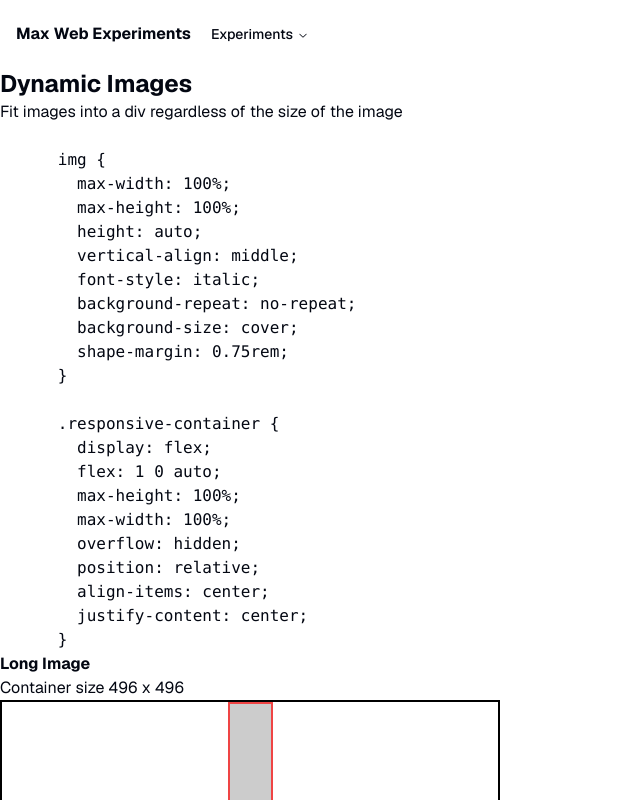
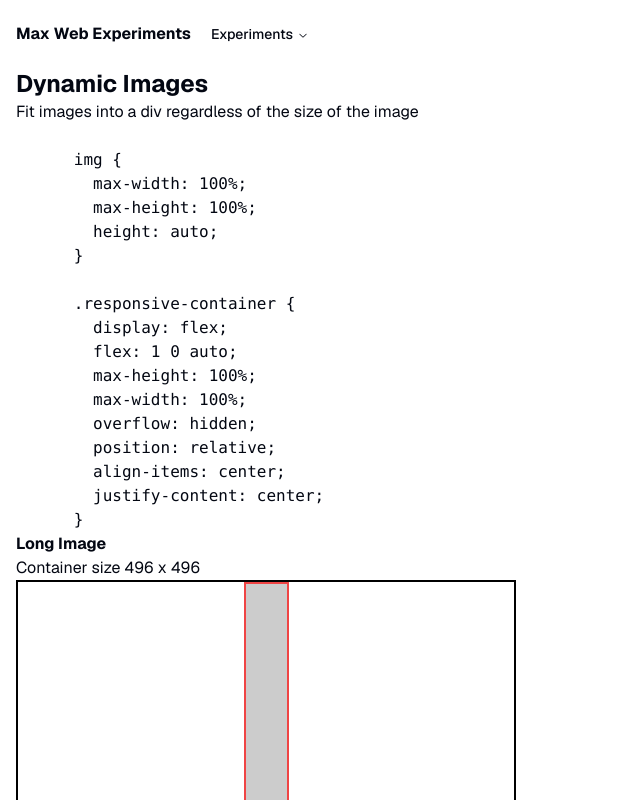
Before and after one commit to MaxwellCohen/max-web-experiments, a Next.js app: page /experiments/dynamic-images in a window 1280 px wide. Shown: the whole page, without its empty margins (0-640 px from the left). Built offline with nearby package versions, Linux system fonts and the light colour scheme.

Commit message:
various updates

```diff
--- a/src/app/experiments/dynamic-images/page.tsx
+++ b/src/app/experiments/dynamic-images/page.tsx
@@ -17,11 +17,6 @@ export default function ResizeImage() {
         max-width: 100%;
         max-height: 100%;
         height: auto;
-        vertical-align: middle;
-        font-style: italic;
-        background-repeat: no-repeat;
-        background-size: cover;
-        shape-margin: 0.75rem;
       }
 
       .responsive-container {
--- a/src/app/layout.tsx
+++ b/src/app/layout.tsx
@@ -20,7 +20,7 @@ export default function RootLayout({
         <div className="grid h-screen grid-rows-[auto,1fr]">
           <TopNav />
           <div className="overflow-y-scroll">
-            <main className="container min-h-screen mx-auto">
+            <main className="container min-h-screen">
 
             {children}
             </main>
--- a/src/components/resizeSection.tsx
+++ b/src/components/resizeSection.tsx
@@ -65,7 +65,7 @@ export default function ResizeSection({
       </div>
       <div
         ref={target}
-        className="relative flex h-[500px] max-h-full w-[500px] max-w-full flex-grow resize items-center justify-center overflow-hidden border-2 border-solid border-black"
+        className="relative flex h-[500px] w-[500px] flex-grow resize items-center justify-center overflow-hidden border-2 border-solid border-black"
       >
         <img
           src={src}
--- a/src/styles/globals.css
+++ b/src/styles/globals.css
@@ -6,11 +6,6 @@ img {
   max-width: 100%;
   max-height: 100%;
   height: auto;
-  vertical-align: middle;
-  font-style: italic;
-  background-repeat: no-repeat;
-  background-size: cover;
-  shape-margin: 0.75rem;
 }
 
 
--- a/tailwind.config.ts
+++ b/tailwind.config.ts
@@ -6,6 +6,12 @@ export default {
     darkMode: ["class"],
     content: ["./src/**/*.tsx"],
   theme: {
+		container: {
+			center: true,
+			padding: {
+        DEFAULT: '1rem',
+      },
+		},
   	extend: {
   		fontFamily: {
   			sans: ["var(--font-geist-sans)", ...fontFamily.sans]
```
